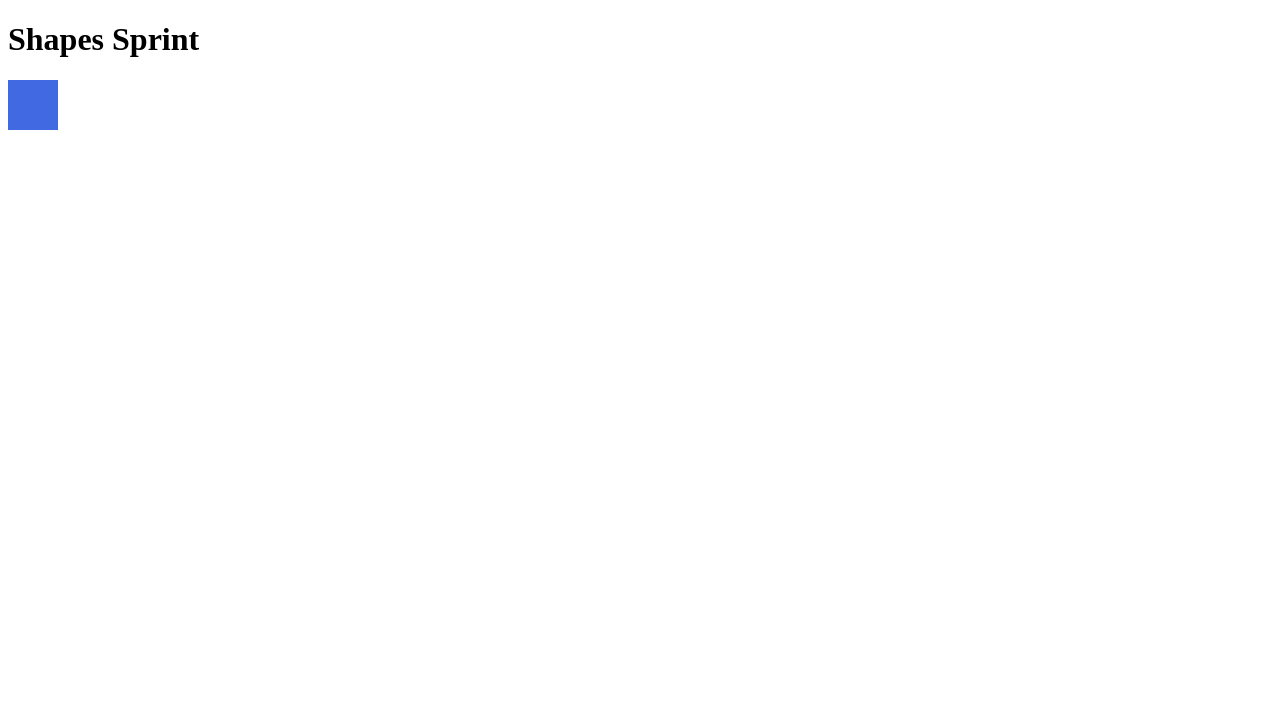
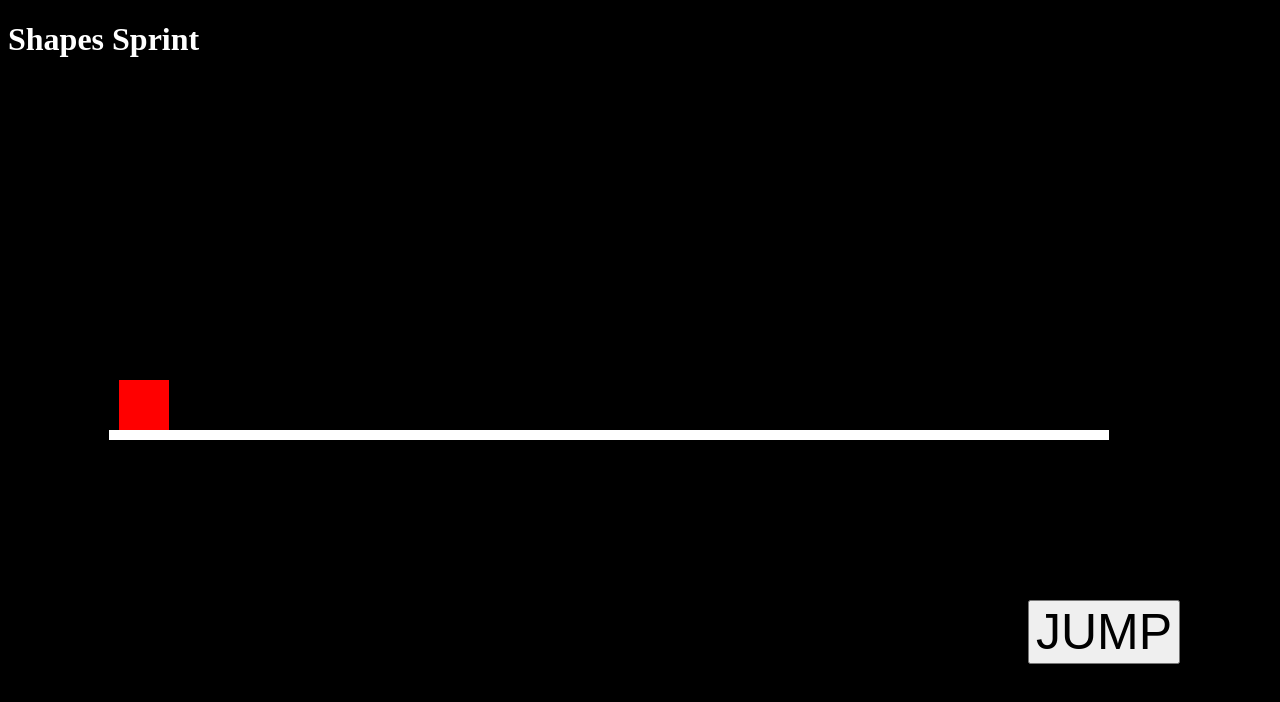
Before and after one commit to j-cpu-gif/Shrink-app, a website: page src/index.html in a window 1280 px wide. Drawn offline with Linux system fonts and the light colour scheme.

Commit message:
I added jumping!! It only took a million years :') I was confused as to why it wasn't working for ages... turns out i mispelled canvas </3. Anyways, the jumping works now at least so I can work on the spikes tommorow. I also changed the colour of the rectangle and the backround so things can look how I want them to.

```diff
--- a/src/index.html
+++ b/src/index.html
@@ -1,13 +1,57 @@
 <!DOCTYPE html>
   <html>
     <body>
+      <button id="jumpButton" onclick="jump(recty,speedrecty)">JUMP</button>
+      <style>
+        body {
+          background-color:black;
+        }
+        h1 {
+          color: white;
+        }
+        button {
+          position: absolute;
+          top: 600px;
+          right: 100px;
+          font-size: 50px;
+        }
+      </style>
     <h1>Shapes Sprint</h1>
-    <canvas id="gameCanvas" width="600" height="600"></canvas>
+    //makes canvas
+    <canvas id="gameCanvas" width="1000" height="600"></canvas>
     <script>
       var canvas = document.getElementById("gameCanvas");
       var ctx = canvas.getContext("2d");
-      ctx.fillStyle = "royalblue";
-      ctx.fillRect(0, 0, 50, 50);
+      rectx = 10
+      recty = 300
+      speedrecty = 70
+      //draws a red rectangle
+      function draw(){
+        ctx.fillStyle = "red";
+        ctx.fillRect(rectx, recty, 50, 50);
+        //draws a line
+      ctx.beginPath();
+      ctx.moveTo(0,355);
+      ctx.lineTo(1000,355);
+      ctx.lineWidth = 10;
+      ctx.strokeStyle = "white";
+      ctx.stroke();
+      }
+      draw()
+      //button functionality
+      jumpButton.addEventListener("click", (event) => {
+        function jump(){
+          ctx.clearRect(0,0, canvas.width, canvas.height)
+          recty -= speedrecty
+          draw()
+        }
+        jump()
+        setTimeout(function() {
+          ctx.clearRect(0,0, canvas.width, canvas.height)
+          recty += speedrecty
+          draw();
+        }, 2000);
+      })
     </script>
   </body>
   </html>
```
